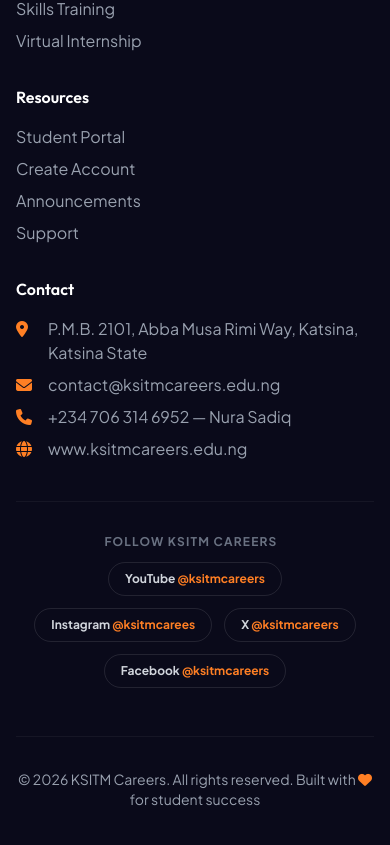
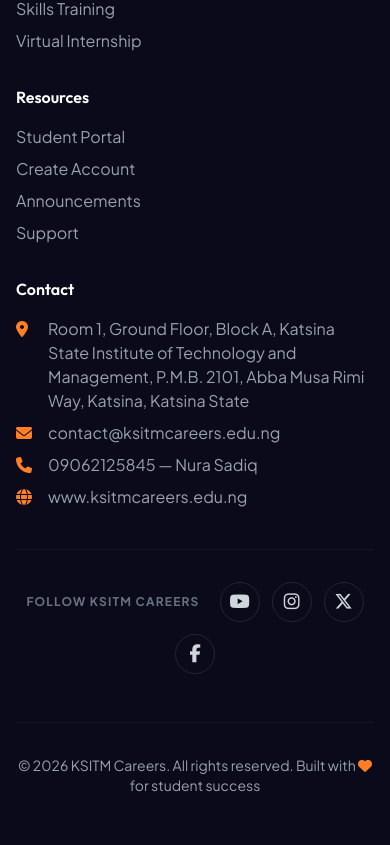
Before and after one commit to ksitmcareerservicescentre-ops/ksitmcareers, a Next.js app: page /services/consultations in a window 390 px wide. Shown: the part 1286-2131 px from the top of the page. Built offline with nearby package versions, Linux system fonts and the light colour scheme.

Commit message:
Refine mobile leadership and public contact details

```diff
--- a/src/components/layout/site-footer.tsx
+++ b/src/components/layout/site-footer.tsx
@@ -160,10 +160,10 @@
 
         <div className="mt-10 flex flex-wrap items-center justify-center gap-3 border-t border-white/5 pt-8" aria-label="Social media links">
           <span className="mr-2 text-xs font-bold uppercase tracking-widest text-gray-500">Follow KSITM Careers</span>
-          <a href="https://www.youtube.com/@ksitmcareers" target="_blank" rel="noopener noreferrer" className="rounded-full border border-white/10 px-4 py-2 text-xs font-bold text-gray-300 transition hover:border-[#FF7F24] hover:bg-[#40297B] hover:text-white">YouTube <span className="text-[#FF7F24]">@ksitmcareers</span></a>
-          <a href="https://www.instagram.com/ksitmcarees" target="_blank" rel="noopener noreferrer" className="rounded-full border border-white/10 px-4 py-2 text-xs font-bold text-gray-300 transition hover:border-[#FF7F24] hover:bg-[#40297B] hover:text-white">Instagram <span className="text-[#FF7F24]">@ksitmcarees</span></a>
-          <a href="https://x.com/ksitmcareers" target="_blank" rel="noopener noreferrer" className="rounded-full border border-white/10 px-4 py-2 text-xs font-bold text-gray-300 transition hover:border-[#FF7F24] hover:bg-[#40297B] hover:text-white">X <span className="text-[#FF7F24]">@ksitmcareers</span></a>
-          <a href="https://www.facebook.com/ksitmcareers" target="_blank" rel="noopener noreferrer" className="rounded-full border border-white/10 px-4 py-2 text-xs font-bold text-gray-300 transition hover:border-[#FF7F24] hover:bg-[#40297B] hover:text-white">Facebook <span className="text-[#FF7F24]">@ksitmcareers</span></a>
+          <a href="https://www.youtube.com/@ksitmcareers" target="_blank" rel="noopener noreferrer" aria-label="YouTube @ksitmcareers" title="YouTube @ksitmcareers" className="inline-flex h-10 w-10 items-center justify-center rounded-full border border-white/10 text-lg text-gray-300 transition hover:border-[#FF7F24] hover:bg-[#40297B] hover:text-white"><i className="fab fa-youtube" aria-hidden="true" /></a>
+          <a href="https://www.instagram.com/ksitmcarees" target="_blank" rel="noopener noreferrer" aria-label="Instagram @ksitmcarees" title="Instagram @ksitmcarees" className="inline-flex h-10 w-10 items-center justify-center rounded-full border border-white/10 text-lg text-gray-300 transition hover:border-[#FF7F24] hover:bg-[#40297B] hover:text-white"><i className="fab fa-instagram" aria-hidden="true" /></a>
+          <a href="https://x.com/ksitmcareers" target="_blank" rel="noopener noreferrer" aria-label="X @ksitmcareers" title="X @ksitmcareers" className="inline-flex h-10 w-10 items-center justify-center rounded-full border border-white/10 text-lg text-gray-300 transition hover:border-[#FF7F24] hover:bg-[#40297B] hover:text-white"><i className="fab fa-x-twitter" aria-hidden="true" /></a>
+          <a href="https://www.facebook.com/ksitmcareers" target="_blank" rel="noopener noreferrer" aria-label="Facebook @ksitmcareers" title="Facebook @ksitmcareers" className="inline-flex h-10 w-10 items-center justify-center rounded-full border border-white/10 text-lg text-gray-300 transition hover:border-[#FF7F24] hover:bg-[#40297B] hover:text-white"><i className="fab fa-facebook-f" aria-hidden="true" /></a>
         </div>
 
         <div className="mt-12 pt-8 border-t border-white/5 text-center text-gray-400 text-sm">
--- a/src/components/public/leadership-card.tsx
+++ b/src/components/public/leadership-card.tsx
@@ -39,13 +39,13 @@
       }`}
     >
       <div className="leader-glow"></div>
-      <div className="relative w-full h-[34rem] overflow-hidden bg-[#0A0A1A]">
+      <div className="relative w-full h-[24rem] sm:h-[30rem] lg:h-[34rem] overflow-hidden bg-[#0A0A1A]">
         <Image
           src={image}
           alt={name}
           fill
           sizes="(max-width: 768px) 100vw, 50vw"
-          className="object-contain object-top"
+          className="object-cover object-top sm:object-contain"
         />
         <div className="absolute inset-x-0 bottom-0 h-32 bg-gradient-to-t from-[#0A0A1A] to-transparent z-10"></div>
       </div>
--- a/src/config/site.ts
+++ b/src/config/site.ts
@@ -4,9 +4,9 @@
   centre: "Career Services Centre",
   url: "https://www.ksitmcareers.edu.ng",
   email: "contact@ksitmcareers.edu.ng",
-  phone: "+234 706 314 6952",
+  phone: "09062125845",
   phoneContact: "Nura Sadiq",
-  address: "P.M.B. 2101, Abba Musa Rimi Way, Katsina, Katsina State",
+  address: "Room 1, Ground Floor, Block A, Katsina State Institute of Technology and Management, P.M.B. 2101, Abba Musa Rimi Way, Katsina, Katsina State",
   shield:
     "https://res.cloudinary.com/djkudkxmx/image/upload/v1790374243/KSITM_shield_pfusir.png",
 } as const;
```
